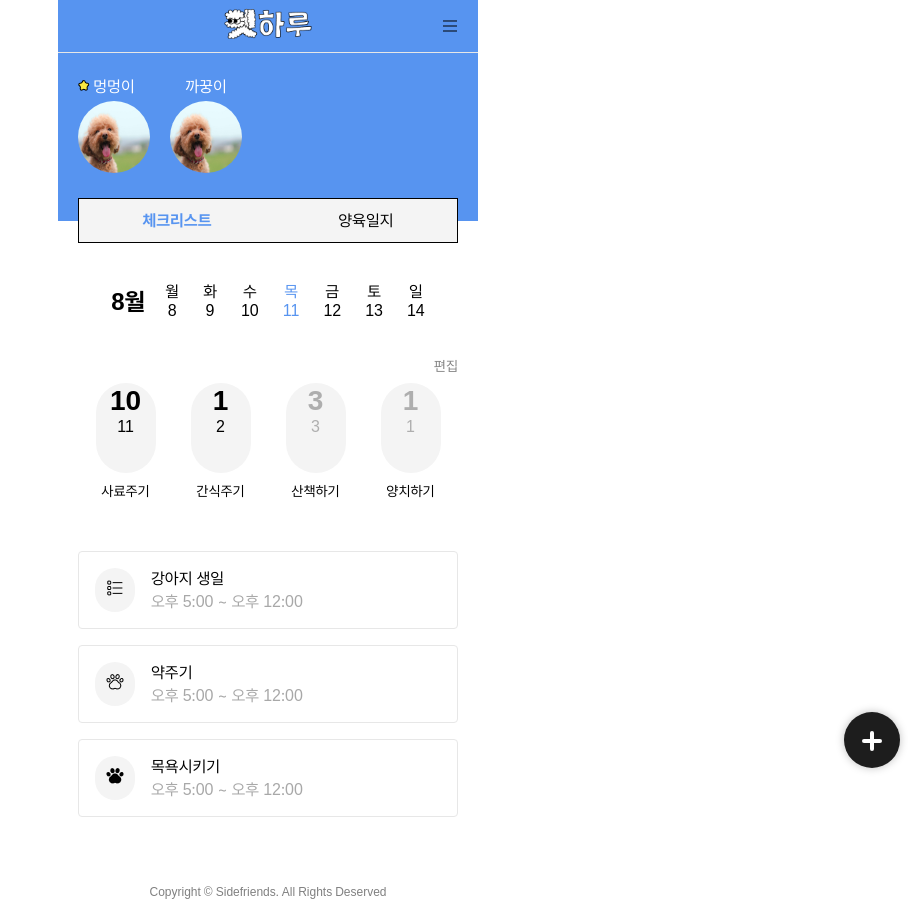
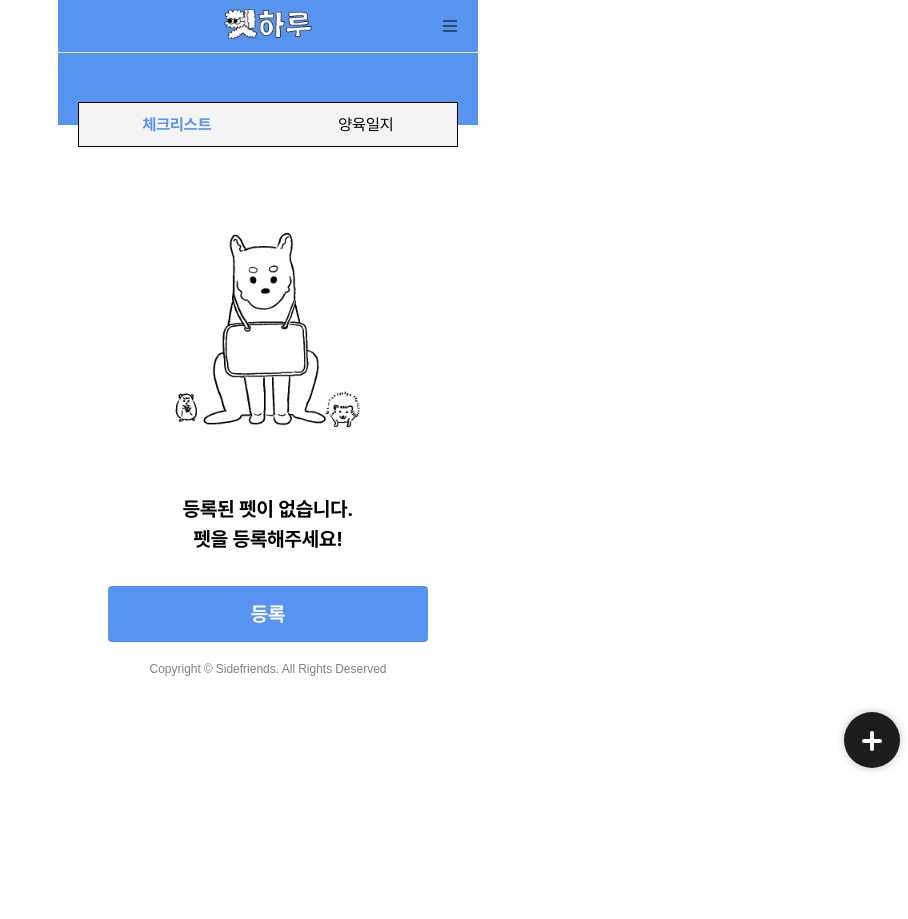
Before and after one commit to bsideproject/team4-frontend, a Vue app: page / in a window 1280 px wide. Shown: the whole page, without its empty margins (372-1280 px from the left). After the commit the page ends 800 px from the top, so only its background shows below. Built offline with nearby package versions, Linux system fonts and the light colour scheme.

Commit message:
feat. 펫프로필 최초화면 퍼블리싱

```diff
--- a/src/App.vue
+++ b/src/App.vue
@@ -1,9 +1,6 @@
 <template>
   <comp-header/>
   <main>
-    <pet-profile v-if="this.$route.name !== 'Login'"/>
-    <tab-menu v-if="this.$route.name !== 'Login'"/>
-    <weekly-calendar v-if="this.$route.name !== 'Login'"/>
     <router-view />
   </main>
   <comp-footer />
@@ -12,17 +9,17 @@
 <script>
 import CompHeader from '@/components/common/Header.vue'
 import CompFooter from '@/components/common/Footer.vue'
-import PetProfile from '@/components/common/PetProfile.vue'
-import TabMenu from '@/components/common/TabMenu.vue'
-import WeeklyCalendar from '@/components/common/WeeklyCalendar.vue'
+// import PetProfile from '@/components/common/PetProfile.vue'
+// import TabMenu from '@/components/common/TabMenu.vue'
+// import WeeklyCalendar from '@/components/common/WeeklyCalendar.vue'
 
 export default {
   components: {
     CompHeader,
     CompFooter,
-    PetProfile,
-    TabMenu,
-    WeeklyCalendar
+    // PetProfile,
+    // TabMenu,
+    // WeeklyCalendar
   },
 }
 </script>
--- a/src/assets/styles/common.scss
+++ b/src/assets/styles/common.scss
@@ -66,6 +66,23 @@
 
 .hide {
   display: none;
+}
+
+.checkList--empty {
+  .empty__img {
+    padding: 40px 60px;
+    img {
+      width: 240px;
+      height: 240px;
+    }
+  }
+  .empty__txt {
+    @include ptBold20;
+    line-height: 30px;
+  }
+  .empty__btn {
+    margin-top: 32px;
+  }
 }
 
 .petProfile {
--- a/src/components/common/PetProfile.vue
+++ b/src/components/common/PetProfile.vue
@@ -1,6 +1,6 @@
 <template>
   <div class="petProfile section">
-    <div class="petProfile-wrapper">
+    <div class="petProfile-wrapper" v-if="petList.length !== 0">
       <div class="petProfile-wrapper__item active">
         <p class="item__name">멍멍이</p>
         <div class="item__photo">
@@ -17,9 +17,21 @@
   </div>
 </template>
 
+
 <script>
+import { useStore } from 'vuex'
+import '@store/pet/petStore.js'
+
 export default {
+  setup() {
+    const store = useStore()
+    const petList = store.state.petStore.petList
 
+    return {
+      petList,
+      store,
+    }
+  },
 }
 </script>
 
--- a/src/pages/checklist/ChecklistPage.vue
+++ b/src/pages/checklist/ChecklistPage.vue
@@ -1,7 +1,23 @@
 <template>
-  <div class="checkList">
+
+  <pet-profile />
+  <tab-menu />
+  <weekly-calendar v-if="petList.length !== 0"/>
+
+  <div :class="petList.length !== 0 ? 'checkList' : 'checkList--empty'">
+    <div v-if="petList.length !== 0">
       <quick-menu/>
       <list-table/>
+    </div>
+    <div v-else>
+      <div class="empty__img">
+        <img src="@assets/images/png/petadd_illust.png" alt=""/>
+      </div>
+      <p class="empty__txt">등록된 펫이 없습니다. <br/>펫을 등록해주세요!</p>
+      <button class="empty__btn btn-lg-enabled">등록</button>
+    </div>
+
+  </div>
 
   <div class="floatArea">
     <button class="floatArea__btn--float">
@@ -9,22 +25,37 @@
       <span></span>
     </button>
   </div>
-  </div>
 </template>
 
+
 <script>
+import PetProfile from '@/components/common/PetProfile.vue'
+import TabMenu from '@/components/common/TabMenu.vue'
 import WeeklyCalendar from '@/components/common/WeeklyCalendar'
 import QuickMenu from '@/components/checkList/QuickMenu'
 import ListTable from '@/components/checkList/ListTable'
+
+
+import { useStore } from 'vuex'
+import '@store/pet/petStore.js'
+
 export default {
   components: {
     WeeklyCalendar,
     QuickMenu,
-    ListTable
+    ListTable,
+    PetProfile,
+    TabMenu,
   },
   setup() {
+    const store = useStore()
+    const petList = store.state.petStore.petList
 
+    return {
+      petList,
+      store,
     }
+  },
 }
 </script>
 
--- a/src/store/index.js
+++ b/src/store/index.js
@@ -2,10 +2,12 @@ import { createStore } from 'vuex'
 
 import { module as headerStore } from './modules/common/headerStore'
 import { module as groupStore } from './modules/group/groupStore'
+import { module as petStore } from './modules/pet/petStore'
 
 export default createStore({
   modules: {
     headerStore,
-    groupStore
+    groupStore,
+    petStore,
   }
 })
--- /dev/null
+++ b/src/store/modules/pet/petStore.js
@@ -0,0 +1,20 @@
+import { makeModuleTypes } from '@utils/store/index.js'
+
+const MODULE_NAME = 'petStore'
+
+const module = {
+    namespaced: true,
+    state: {
+        petList: []
+    },
+    getters: {
+    },
+    actions: {
+    },
+    mutations: {
+    }
+}
+
+export {
+    module
+}
```
Also changed, not shown: src/pages/main/MainPage.vue (added, +17 -0 lines). Lines whose indentation alone changed are shown as unchanged.
